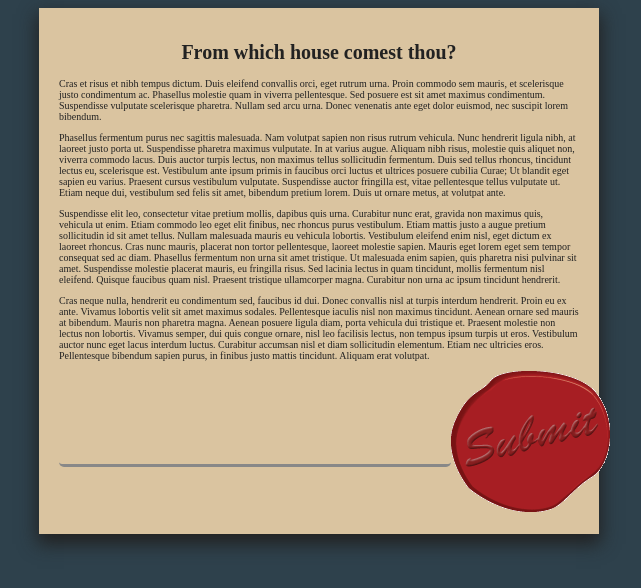
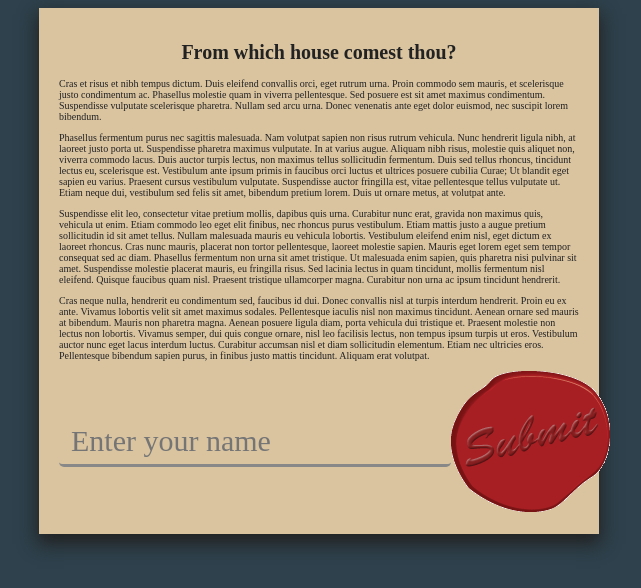
Before and after one commit to tabone/got, a website: page public/index.html in a window 1280 px wide. Shown: the whole page, without its empty margins (321-962 px from the left). Drawn offline with Linux system fonts and the light colour scheme; a web font is replaced by a local one.

Commit message:
Include label

```diff
--- a/public/index.html
+++ b/public/index.html
@@ -25,7 +25,7 @@
 
       <div class="app-letter__interaction">
         <div class="app-letter__signiture">
-          <input type="text" class="app-letter__input" />
+          <input type="text" class="app-letter__input" placeholder="Enter your name" />
         </div>
         <div class="app-letter__seal">
           <img class="app-letter__seal-button" tabindex="1" src="/images/wax.png" />
```
